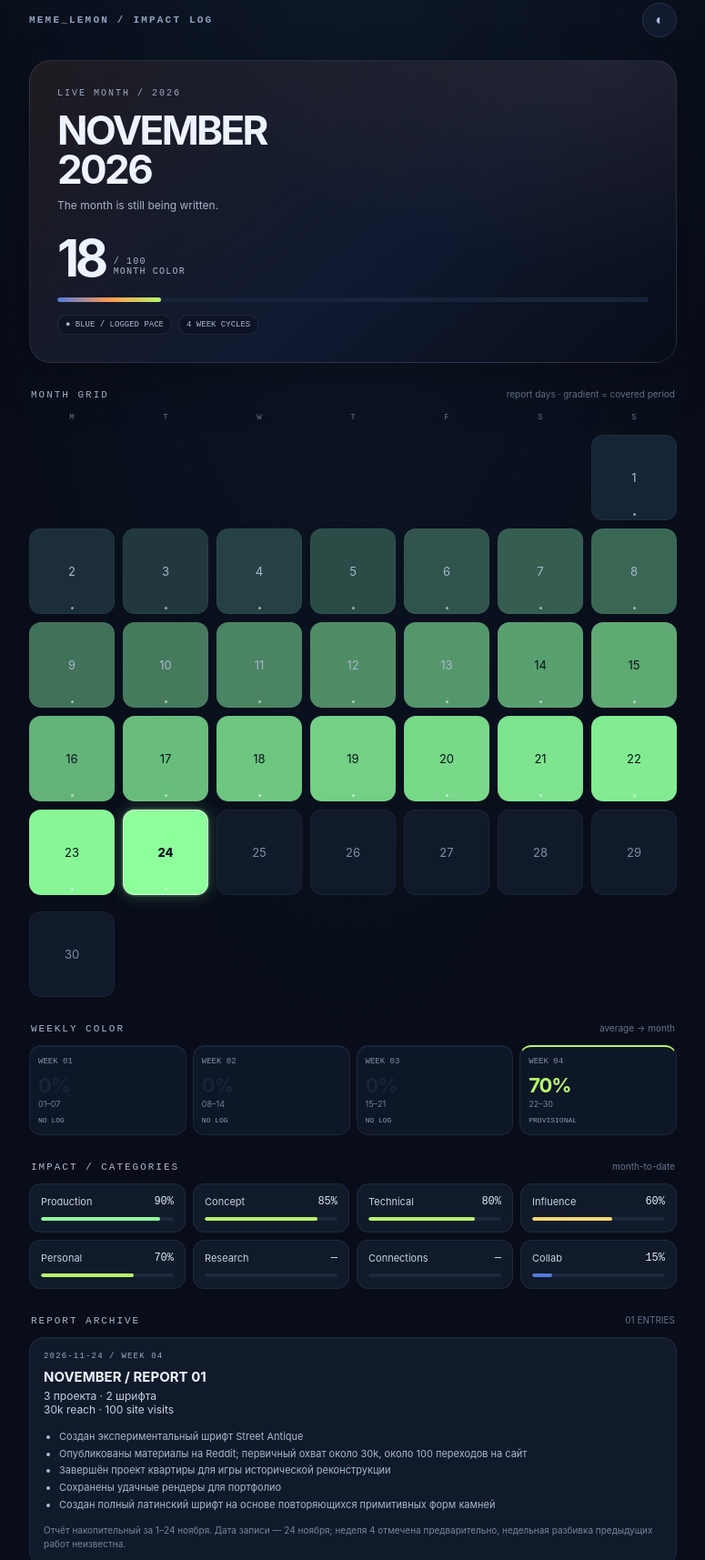
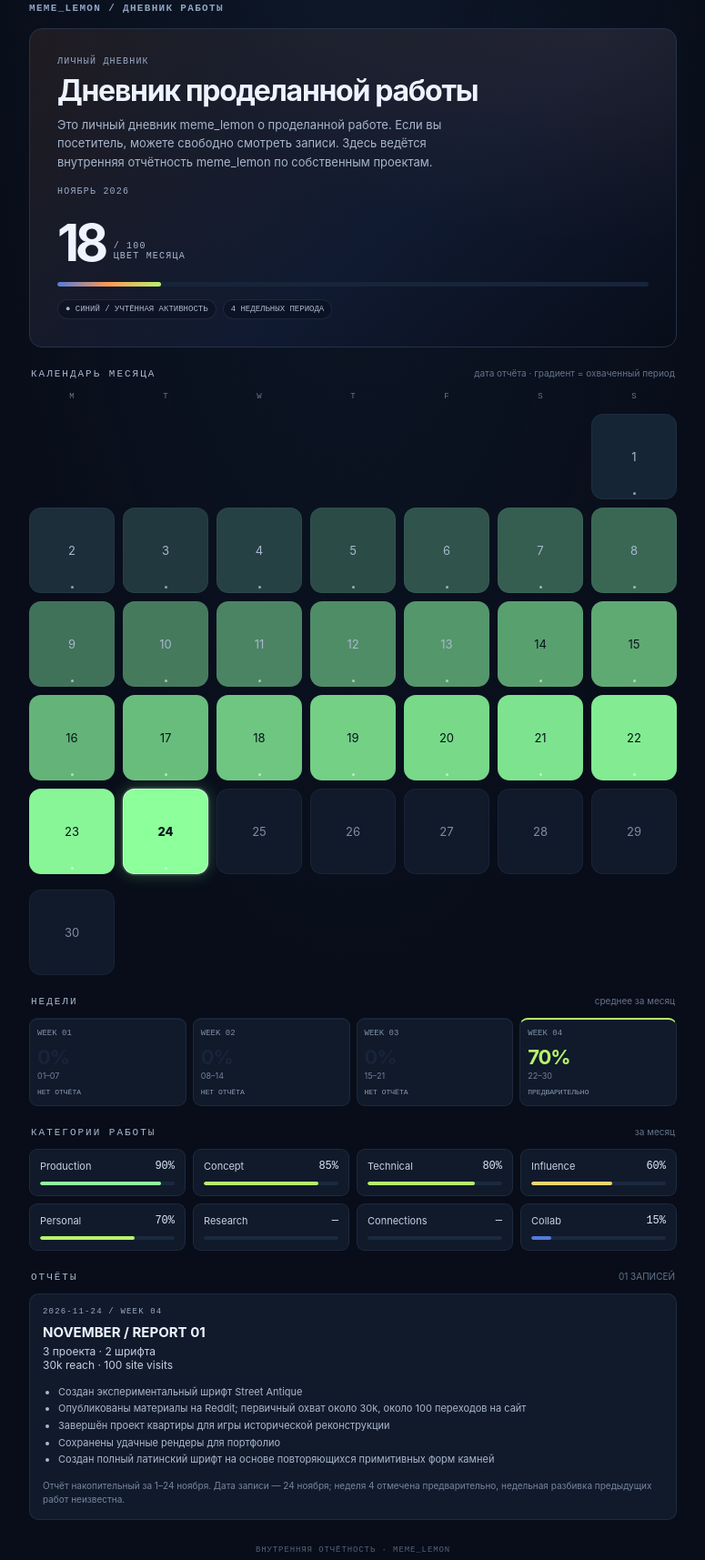
Before and after one commit to memelemon/tracker, a plain HTML site: page index.html in a window 1280 px wide. Shown: the part 33-1748 px from the top of the page at 91% size, without its empty margins (252-1027 px from the left). Drawn offline with Linux system fonts and the light colour scheme.

Commit message:
Simplify diary layout and clarify public-facing introduction

```diff
--- a/index.html
+++ b/index.html
@@ -3,42 +3,42 @@
 <head>
 <meta charset="utf-8"><meta name="viewport" content="width=device-width,initial-scale=1,viewport-fit=cover">
 <meta name="theme-color" content="#080d19"><meta name="description" content="A private visual archive of artistic work and momentum.">
-<title>ARTIST IMPACT / tracker</title>
+<title>Дневник работы — meme_lemon</title>
 <style>
 :root{color-scheme:dark;--bg:#080d19;--panel:#101a2b;--muted:#71809a;--text:#edf3ff;--line:#25334a;--green:#8dff9b;--lime:#b7f36b;--yellow:#f4d66d;--orange:#ff9a52;--blue:#537bdc;--navy:#101a31}
 *{box-sizing:border-box}html{background:var(--bg)}body{margin:0;background:radial-gradient(ellipse at 50% -15%,rgba(40,75,112,.2),transparent 48%),var(--bg);color:var(--text);font-family:Inter,ui-sans-serif,system-ui,-apple-system,Segoe UI,sans-serif;min-height:100vh;transition:background 1s ease}
-main{max-width:760px;margin:auto;padding:22px 16px 70px}.top{display:flex;justify-content:space-between;align-items:center;margin-bottom:25px}.brand{font:700 11px ui-monospace,monospace;letter-spacing:.2em;color:#91a4c3}.moon{border:1px solid var(--line);background:#111b2d;color:#a9bbd7;border-radius:50%;width:38px;height:38px;font-size:16px}
-.hero{position:relative;overflow:hidden;border:1px solid rgba(139,160,195,.15);border-radius:24px;padding:22px 20px 20px;background:linear-gradient(140deg,rgba(255,154,82,.11),rgba(16,26,49,.95) 55%,rgba(8,13,25,.98));box-shadow:0 18px 55px rgba(0,0,0,.22);transition:background 1s ease}
-.eyebrow{font:10px ui-monospace,monospace;letter-spacing:.2em;color:#9aabc5}.hero h1{font-size:clamp(27px,8vw,44px);letter-spacing:-.06em;line-height:.98;margin:14px 0 10px}.sub{font-size:12px;color:#a7b5cb}.month-score{display:flex;align-items:end;gap:10px;margin-top:28px}.score{font-size:56px;font-weight:750;letter-spacing:-.08em;line-height:.85}.score-label{font:10px ui-monospace,monospace;letter-spacing:.12em;color:#a9b8ce;padding-bottom:5px}.bar{height:5px;background:#17243a;border-radius:8px;margin-top:18px;overflow:hidden}.bar span{display:block;height:100%;width:17.5%;background:linear-gradient(90deg,var(--blue),var(--orange));border-radius:8px;transition:width .5s}
+main{max-width:760px;margin:auto;padding:22px 16px 70px}.top{display:flex;align-items:center;margin-bottom:16px}.brand{font:700 11px ui-monospace,monospace;letter-spacing:.12em;color:#91a4c3}
+.hero{border:1px solid var(--line);border-radius:14px;padding:18px;background:#101a2b;transition:background .4s ease}
+.eyebrow{font:10px ui-monospace,monospace;letter-spacing:.12em;color:#9aabc5}.hero h1{font-size:clamp(24px,6vw,32px);letter-spacing:-.04em;line-height:1.05;margin:10px 0}.sub{font-size:13px;color:#a7b5cb;line-height:1.6;max-width:58ch}.month-score{display:flex;align-items:end;gap:10px;margin-top:28px}.score{font-size:56px;font-weight:750;letter-spacing:-.08em;line-height:.85}.score-label{font:10px ui-monospace,monospace;letter-spacing:.12em;color:#a9b8ce;padding-bottom:5px}.bar{height:5px;background:#17243a;border-radius:8px;margin-top:18px;overflow:hidden}.bar span{display:block;height:100%;width:17.5%;background:linear-gradient(90deg,var(--blue),var(--orange));border-radius:8px;transition:width .5s}
 .legend{display:flex;gap:7px;flex-wrap:wrap;margin-top:14px}.pill{font:9px ui-monospace,monospace;padding:5px 8px;border-radius:99px;background:rgba(5,10,20,.35);color:#a9b8ce;border:1px solid rgba(145,164,195,.13)}
-.section{margin-top:28px}.section-head{display:flex;justify-content:space-between;align-items:baseline;margin:0 2px 12px}.section h2{font:11px ui-monospace,monospace;letter-spacing:.18em;color:#a9b8ce;margin:0}.hint{font-size:10px;color:#65748d}
-.calendar{display:grid;grid-template-columns:repeat(7,minmax(0,1fr));gap:6px}.weekday{text-align:center;font:9px ui-monospace,monospace;color:#66758f;padding:2px 0 5px}.day{aspect-ratio:1;border-radius:10px;background:#111a2a;border:1px solid rgba(132,153,187,.08);display:flex;align-items:center;justify-content:center;position:relative;font-size:11px;color:#7f8da5;min-width:0}.day.empty{background:transparent;border-color:transparent}.day.report{color:#07121b;font-weight:800;border:1px solid rgba(255,255,255,.65);box-shadow:0 0 0 2px rgba(141,255,155,.12),0 0 18px rgba(141,255,155,.28)}.day.covered:after{content:"";position:absolute;bottom:4px;width:3px;height:3px;border-radius:50%;background:rgba(255,255,255,.55)}
-.weeks{display:grid;grid-template-columns:repeat(4,minmax(0,1fr));gap:7px}.week{border:1px solid rgba(135,155,190,.12);border-radius:13px;padding:11px 9px;background:#0e1727;min-width:0}.week .w{font:9px ui-monospace,monospace;color:#8090aa}.week .n{font-size:22px;font-weight:750;letter-spacing:-.05em;margin:8px 0 2px}.week .dates{font-size:9px;color:#73819a}.week .state{font:8px ui-monospace,monospace;color:#8c9bb2;margin-top:8px;white-space:nowrap}
-.categories{display:grid;grid-template-columns:repeat(2,minmax(0,1fr));gap:8px}.cat{background:#101a2b;border:1px solid rgba(135,155,190,.12);border-radius:13px;padding:12px}.cat-top{display:flex;justify-content:space-between;gap:8px;align-items:center}.cat-name{font-size:11px;color:#c6d1e2}.cat-val{font:12px ui-monospace,monospace;color:#dfe8f6}.cat-track{height:4px;background:#1b2940;border-radius:5px;margin-top:10px;overflow:hidden}.cat-track i{display:block;height:100%;border-radius:5px}
-.report{padding:15px;background:#101a2b;border:1px solid rgba(135,155,190,.13);border-radius:16px;margin-bottom:9px}.report-date{font:9px ui-monospace,monospace;letter-spacing:.13em;color:#9aabc5}.report h3{font-size:15px;margin:8px 0 4px}.report .summary{font-size:12px;color:#c4d1e3}.report ul{padding-left:17px;margin:13px 0 2px;color:#aab8cc;font-size:11px;line-height:1.7}.note{font-size:10px;color:#77869e;line-height:1.5;margin-top:12px}
-.footer{margin-top:32px;text-align:center;color:#53627a;font:9px ui-monospace,monospace;letter-spacing:.14em}.secret{display:none;margin-top:15px;padding:16px;border:1px dashed rgba(141,255,155,.3);border-radius:14px;color:#b8d9bd;font-size:12px;line-height:1.6}.secret.show{display:block;animation:appear .5s ease}@keyframes appear{from{opacity:0;transform:translateY(5px)}to{opacity:1;transform:none}}
+.section{margin-top:22px}.section-head{display:flex;justify-content:space-between;align-items:baseline;margin:0 2px 12px}.section h2{font:11px ui-monospace,monospace;letter-spacing:.18em;color:#a9b8ce;margin:0}.hint{font-size:10px;color:#65748d}
+.calendar{display:grid;grid-template-columns:repeat(7,minmax(0,1fr));gap:6px}.weekday{text-align:center;font:9px ui-monospace,monospace;color:#66758f;padding:2px 0 5px}.day{aspect-ratio:1;border-radius:7px;background:#111a2a;border:1px solid rgba(132,153,187,.08);display:flex;align-items:center;justify-content:center;position:relative;font-size:11px;color:#7f8da5;min-width:0}.day.empty{background:transparent;border-color:transparent}.day.report{color:#07121b;font-weight:800;border:1px solid rgba(255,255,255,.65);box-shadow:0 0 0 2px rgba(141,255,155,.12),0 0 18px rgba(141,255,155,.28)}.day.covered:after{content:"";position:absolute;bottom:4px;width:3px;height:3px;border-radius:50%;background:rgba(255,255,255,.55)}
+.weeks{display:grid;grid-template-columns:repeat(4,minmax(0,1fr));gap:7px}.week{border:1px solid rgba(135,155,190,.12);border-radius:9px;padding:10px 8px;background:#101a2b;min-width:0}.week .w{font:9px ui-monospace,monospace;color:#8090aa}.week .n{font-size:22px;font-weight:750;letter-spacing:-.05em;margin:8px 0 2px}.week .dates{font-size:9px;color:#73819a}.week .state{font:8px ui-monospace,monospace;color:#8c9bb2;margin-top:8px;white-space:nowrap}
+.categories{display:grid;grid-template-columns:repeat(2,minmax(0,1fr));gap:8px}.cat{background:#101a2b;border:1px solid rgba(135,155,190,.12);border-radius:9px;padding:11px}.cat-top{display:flex;justify-content:space-between;gap:8px;align-items:center}.cat-name{font-size:11px;color:#c6d1e2}.cat-val{font:12px ui-monospace,monospace;color:#dfe8f6}.cat-track{height:4px;background:#1b2940;border-radius:5px;margin-top:10px;overflow:hidden}.cat-track i{display:block;height:100%;border-radius:5px}
+.report{padding:14px;background:#101a2b;border:1px solid rgba(135,155,190,.13);border-radius:10px;margin-bottom:8px}.report-date{font:9px ui-monospace,monospace;letter-spacing:.13em;color:#9aabc5}.report h3{font-size:15px;margin:8px 0 4px}.report .summary{font-size:12px;color:#c4d1e3}.report ul{padding-left:17px;margin:13px 0 2px;color:#aab8cc;font-size:11px;line-height:1.7}.note{font-size:10px;color:#77869e;line-height:1.5;margin-top:12px}
+.footer{margin-top:28px;text-align:center;color:#53627a;font:9px ui-monospace,monospace;letter-spacing:.1em}
 @media(min-width:600px){main{padding:36px 24px 80px}.hero{padding:30px}.calendar{gap:9px}.day{border-radius:13px;font-size:13px}.categories{grid-template-columns:repeat(4,minmax(0,1fr))}}
 </style></head><body><main>
-<div class="top"><div class="brand" id="brand">MEME_LEMON / IMPACT LOG</div><button class="moon" id="moon" aria-label="secret">◐</button></div>
-<section class="hero" id="hero"><div class="eyebrow">LIVE MONTH / 2026</div><h1 id="monthTitle">NOVEMBER<br>2026</h1><div class="sub">The month is still being written.</div>
-<div class="month-score"><div class="score" id="monthScore">18</div><div class="score-label">/ 100<br>MONTH COLOR</div></div><div class="bar"><span id="monthBar"></span></div>
-<div class="legend"><span class="pill" id="monthState">● BLUE / LOW LOGGED PACE</span><span class="pill">4 WEEK CYCLES</span></div></section>
-<section class="section"><div class="section-head"><h2>MONTH GRID</h2><span class="hint">report days · gradient = covered period</span></div><div class="calendar" id="calendar"></div></section>
-<section class="section"><div class="section-head"><h2>WEEKLY COLOR</h2><span class="hint">average → month</span></div><div class="weeks" id="weeks"></div></section>
-<section class="section"><div class="section-head"><h2>IMPACT / CATEGORIES</h2><span class="hint">month-to-date</span></div><div class="categories" id="categories"></div></section>
-<section class="section"><div class="section-head"><h2>REPORT ARCHIVE</h2><span class="hint" id="reportCount"></span></div><div id="reports"></div></section>
-<div class="secret" id="secret"></div><div class="footer">KEEP MAKING STRANGE THINGS · MEME_LEMON</div></main>
+<div class="top"><div class="brand">MEME_LEMON / ДНЕВНИК РАБОТЫ</div></div>
+<section class="hero" id="hero"><div class="eyebrow">ЛИЧНЫЙ ДНЕВНИК</div><h1>Дневник проделанной работы</h1><div class="sub">Это личный дневник meme_lemon о проделанной работе. Если вы посетитель, можете свободно смотреть записи. Здесь ведётся внутренняя отчётность meme_lemon по собственным проектам.</div><div class="eyebrow" style="margin-top:16px" id="monthTitle">НОЯБРЬ 2026</div>
+<div class="month-score"><div class="score" id="monthScore">18</div><div class="score-label">/ 100<br>ЦВЕТ МЕСЯЦА</div></div><div class="bar"><span id="monthBar"></span></div>
+<div class="legend"><span class="pill" id="monthState">● СИНИЙ / МАЛО ЗАПИСЕЙ</span><span class="pill">4 НЕДЕЛЬНЫХ ПЕРИОДА</span></div></section>
+<section class="section"><div class="section-head"><h2>КАЛЕНДАРЬ МЕСЯЦА</h2><span class="hint">дата отчёта · градиент = охваченный период</span></div><div class="calendar" id="calendar"></div></section>
+<section class="section"><div class="section-head"><h2>НЕДЕЛИ</h2><span class="hint">среднее за месяц</span></div><div class="weeks" id="weeks"></div></section>
+<section class="section"><div class="section-head"><h2>КАТЕГОРИИ РАБОТЫ</h2><span class="hint">за месяц</span></div><div class="categories" id="categories"></div></section>
+<section class="section"><div class="section-head"><h2>ОТЧЁТЫ</h2><span class="hint" id="reportCount"></span></div><div id="reports"></div></section>
+<div class="footer">ВНУТРЕННЯЯ ОТЧЁТНОСТЬ · MEME_LEMON</div></main>
 <script>
 fetch('./data.json').then(r=>r.json()).then(DATA=>{
 const $=s=>document.querySelector(s);
 const month=DATA.months.find(m=>m.id===DATA.currentMonth);
 const colorFor=n=>n>=90?'#8dff9b':n>=70?'#b7f36b':n>=45?'#f4d66d':n>=20?'#ff9a52':n>0?'#537bdc':'#18243a';
 const average=month.weeks.reduce((a,w)=>a+(w.score||0),0)/4;
-const band=average>=90?'GREEN':average>=70?'LIME':average>=45?'YELLOW':average>=20?'ORANGE':'BLUE';
+const band=average>=90?'ЗЕЛЁНЫЙ':average>=70?'САЛАТОВЫЙ':average>=45?'ЖЁЛТЫЙ':average>=20?'ОРАНЖЕВЫЙ':'СИНИЙ';
 $('#monthScore').textContent=Math.round(average);
 $('#monthBar').style.width=average+'%';
 $('#monthBar').style.background='linear-gradient(90deg,#537bdc,#ff9a52,#b7f36b)';
-$('#monthState').textContent='● '+band+' / LOGGED PACE';
+$('#monthState').textContent='● '+band+' / УЧТЁННАЯ АКТИВНОСТЬ';
 $('#hero').style.background='radial-gradient(ellipse at 88% 0%,rgba(255,154,82,'+(0.04+average/500)+'),transparent 48%),linear-gradient(140deg,rgba(255,154,82,.09),rgba(16,26,49,.97) 58%,#080d19)';
 const first=new Date(month.id+'-01T12:00:00');const offset=(first.getDay()+6)%7;
 const cal=$('#calendar');['M','T','W','T','F','S','S'].forEach(d=>{let e=document.createElement('div');e.className='weekday';e.textContent=d;cal.append(e)});
@@ -51,10 +51,10 @@ for(let d=1;d<=month.days;d++){
  if(reportDays.has(d)){e.classList.add('report');e.title='Report logged';e.style.background='#8dff9b';}
  cal.append(e)
 }
-month.weeks.forEach(w=>{let e=document.createElement('div');e.className='week';e.style.borderTop='2px solid '+colorFor(w.score);e.innerHTML='<div class="w">WEEK 0'+w.id+'</div><div class="n" style="color:'+colorFor(w.score)+'">'+w.score+'%</div><div class="dates">'+String(w.start).padStart(2,'0')+'–'+String(w.end).padStart(2,'0')+'</div><div class="state">'+(w.status==='no-log'?'NO LOG':w.status==='provisional'?'PROVISIONAL':'LOGGED')+'</div>';$('#weeks').append(e)});
+month.weeks.forEach(w=>{let e=document.createElement('div');e.className='week';e.style.borderTop='2px solid '+colorFor(w.score);e.innerHTML='<div class="w">WEEK 0'+w.id+'</div><div class="n" style="color:'+colorFor(w.score)+'">'+w.score+'%</div><div class="dates">'+String(w.start).padStart(2,'0')+'–'+String(w.end).padStart(2,'0')+'</div><div class="state">'+(w.status==='no-log'?'НЕТ ОТЧЁТА':w.status==='provisional'?'ПРЕДВАРИТЕЛЬНО':'ЗАПИСАНО')+'</div>';$('#weeks').append(e)});
 DATA.categories.forEach(c=>{let e=document.createElement('div');e.className='cat';let v=c.score===null?'—':c.score+'%';e.innerHTML='<div class="cat-top"><span class="cat-name">'+c.name+'</span><span class="cat-val">'+v+'</span></div><div class="cat-track"><i style="width:'+(c.score||0)+'%;background:'+colorFor(c.score||0)+'"></i></div>';$('#categories').append(e)});
-$('#reportCount').textContent=String(month.reports.length).padStart(2,'0')+' ENTRIES';
+$('#reportCount').textContent=String(month.reports.length).padStart(2,'0')+' ЗАПИСЕЙ';
 month.reports.slice().reverse().forEach(r=>{let e=document.createElement('article');e.className='report';e.innerHTML='<div class="report-date">'+r.date+' / WEEK 0'+r.week+'</div><h3>'+r.title+'</h3><div class="summary">'+r.summary+'<br>'+r.reach+'</div><ul>'+r.items.map(x=>'<li>'+x+'</li>').join('')+'</ul><div class="note">'+r.note+'</div>';$('#reports').append(e)});
-let taps=0;$('#moon').addEventListener('click',()=>{taps++;if(taps>=5){$('#secret').textContent=month.secret;$('#secret').classList.add('show');$('#moon').textContent='✦';taps=0}});
+
 }).catch(err=>{document.body.innerHTML='<main><h2>DATA FILE NOT FOUND</h2><p>Check data.json in the repository.</p></main>';});
 </script></body></html>
```
